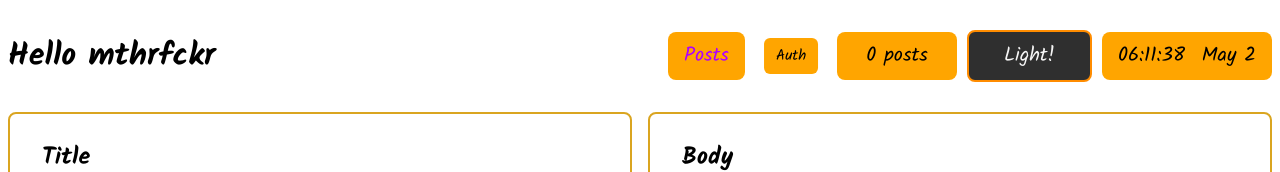
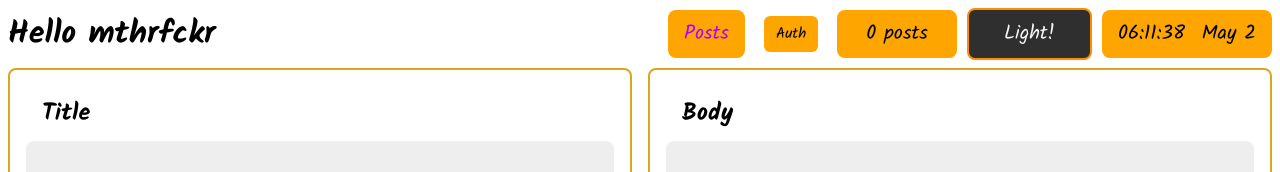
Before and after one commit to SergeyTheHuman/ng-course-vm, an Angular app: page / in a window 1280 px wide. Shown: the top 172 px of the page. Built offline with nearby package versions, Linux system fonts and the light colour scheme; no server answers.

Commit message:
(feature) added not-found page and now postsQuantity component shows only on posts page

```diff
--- a/src/app/app.module.ts
+++ b/src/app/app.module.ts
@@ -18,6 +18,7 @@ import { IfNotDirective } from './directives/if-not/if-not.directive'
 import { StyleDirective } from './directives/style/style.directive'
 import { AuthInterceptor } from './interceptors/auth.interceptor'
 import { AuthPage } from './pages/auth/auth.page'
+import { NotFoundPage } from './pages/not-found/not-found.page'
 import { PostsPage } from './pages/posts/posts.page'
 import { FilterPipe } from './pipes/filter/filter.pipe'
 import { PostsPipe } from './pipes/posts/posts.pipe'
@@ -43,6 +44,7 @@ const ENVIRONMENT = {
 		DateTimeComponent,
 		AuthFormComponent,
 		PostListComponent,
+		HeaderComponent,
 		StyleDirective,
 		IfNotDirective,
 		PostsPipe,
@@ -52,7 +54,7 @@ const ENVIRONMENT = {
 		ZeroIfUndefinedOrNullPipe,
 		PostsPage,
 		AuthPage,
-		HeaderComponent,
+		NotFoundPage,
 	],
 	imports: [
 		BrowserModule,
--- a/src/app/app.routing.ts
+++ b/src/app/app.routing.ts
@@ -1,11 +1,13 @@
 import { NgModule } from '@angular/core'
 import { RouterModule, Routes } from '@angular/router'
 import { AuthPage } from './pages/auth/auth.page'
+import { NotFoundPage } from './pages/not-found/not-found.page'
 import { PostsPage } from './pages/posts/posts.page'
 
 const routes: Routes = [
 	{ path: '', component: PostsPage },
 	{ path: 'auth', component: AuthPage },
+	{ path: '**', component: NotFoundPage },
 ]
 
 @NgModule({
--- a/src/app/constants/links.ts
+++ b/src/app/components/header/constants/links.ts
@@ -1,4 +1,4 @@
-import { ILink } from '../models/interfaces/link.interface'
+import { ILink } from '../interfaces/link.interface'
 
 export const links: ILink[] = [
 	{ path: '/', title: 'posts', exact: true },
--- a/src/app/components/header/header.component.html
+++ b/src/app/components/header/header.component.html
@@ -12,9 +12,11 @@
 		</ul>
 	</div>
 	<div class="right">
-		<span class="quantity">{{
-			(posts$ | async)?.length | zeroIfUndefinedOrNull | posts
-		}}</span>
+		<span
+			*ngIf="showPostsCount"
+			class="quantity"
+			>{{ (posts$ | async)?.length | zeroIfUndefinedOrNull | posts }}</span
+		>
 		<button
 			class="btn theme"
 			(click)="toggleDarkMode($event)"
--- a/src/app/components/header/header.component.scss
+++ b/src/app/components/header/header.component.scss
@@ -2,7 +2,7 @@ header {
 	display: flex;
 	justify-content: space-between;
 	align-items: center;
-	margin: 1rem 0;
+	margin-bottom: 8px;
 
 	.pages {
 		padding: 0 10px;
@@ -11,6 +11,7 @@ header {
 		.pages-list {
 			display: flex;
 			gap: 10px;
+			margin: 0;
 			list-style: none;
 
 			li {
--- a/src/app/components/header/header.component.ts
+++ b/src/app/components/header/header.component.ts
@@ -1,7 +1,15 @@
 import { DOCUMENT } from '@angular/common'
 import { Component, Inject, OnDestroy, OnInit } from '@angular/core'
-import { distinctUntilChanged, Observable, Subject, takeUntil, tap } from 'rxjs'
-import { links } from 'src/app/constants/links'
+import { NavigationEnd, Router } from '@angular/router'
+import {
+	distinctUntilChanged,
+	filter,
+	Observable,
+	Subject,
+	takeUntil,
+	tap,
+} from 'rxjs'
+import { links } from 'src/app/components/header/constants/links'
 import { DarkThemeService } from 'src/app/services/dark-theme/dark-theme.service'
 import { PostService } from 'src/app/services/posts/post.service'
 import { IPost } from '../post/post.interface'
@@ -15,12 +23,14 @@ export class HeaderComponent implements OnInit, OnDestroy {
 	posts$!: Observable<IPost[]>
 	darkTheme$!: Observable<boolean>
 	destroy$ = new Subject()
+	showPostsCount: boolean = false
 	pages = links
 
 	constructor(
 		@Inject(DOCUMENT) private document: Document,
 		private readonly postService: PostService,
 		private readonly darkThemeService: DarkThemeService,
+		private readonly router: Router,
 	) {}
 
 	ngOnInit(): void {
@@ -39,6 +49,19 @@ export class HeaderComponent implements OnInit, OnDestroy {
 				}),
 			)
 			.subscribe()
+
+		this.router.events
+			.pipe(
+				takeUntil(this.destroy$),
+				filter((event) => event instanceof NavigationEnd),
+			)
+			.subscribe((route) => {
+				if ((route as NavigationEnd).url === '/') {
+					this.showPostsCount = true
+				} else {
+					this.showPostsCount = false
+				}
+			})
 	}
 
 	ngOnDestroy(): void {
--- /dev/null
+++ b/src/app/pages/not-found/not-found.page.html
@@ -0,0 +1,5 @@
+<div>
+	<p>Ooooops!</p>
+	<p>Nothing found!</p>
+	<h2>404🥺</h2>
+</div>
--- /dev/null
+++ b/src/app/pages/not-found/not-found.page.scss
@@ -0,0 +1,27 @@
+div {
+	width: 100%;
+	height: calc(100vh - 76px);
+	display: flex;
+	flex-direction: column;
+	align-items: center;
+	justify-content: center;
+	gap: 20px;
+	font-size: 3rem;
+	line-height: 1;
+	padding: 2rem;
+	border: 5px dashed orange;
+	background-color: #ffe5cd;
+	border-radius: 25px;
+
+	& > h2,
+	& > p {
+		margin: 0;
+	}
+
+	& > h2 {
+		letter-spacing: 15px;
+		font-size: 10rem;
+		color: orange;
+		margin-top: 75px;
+	}
+}
```
Also changed, not shown: src/app/pages/not-found/not-found.page.ts (added, +8 -0 lines), src/app/components/header/interfaces/link.interface.ts (renamed from src/app/models/interfaces/link.interface.ts).
